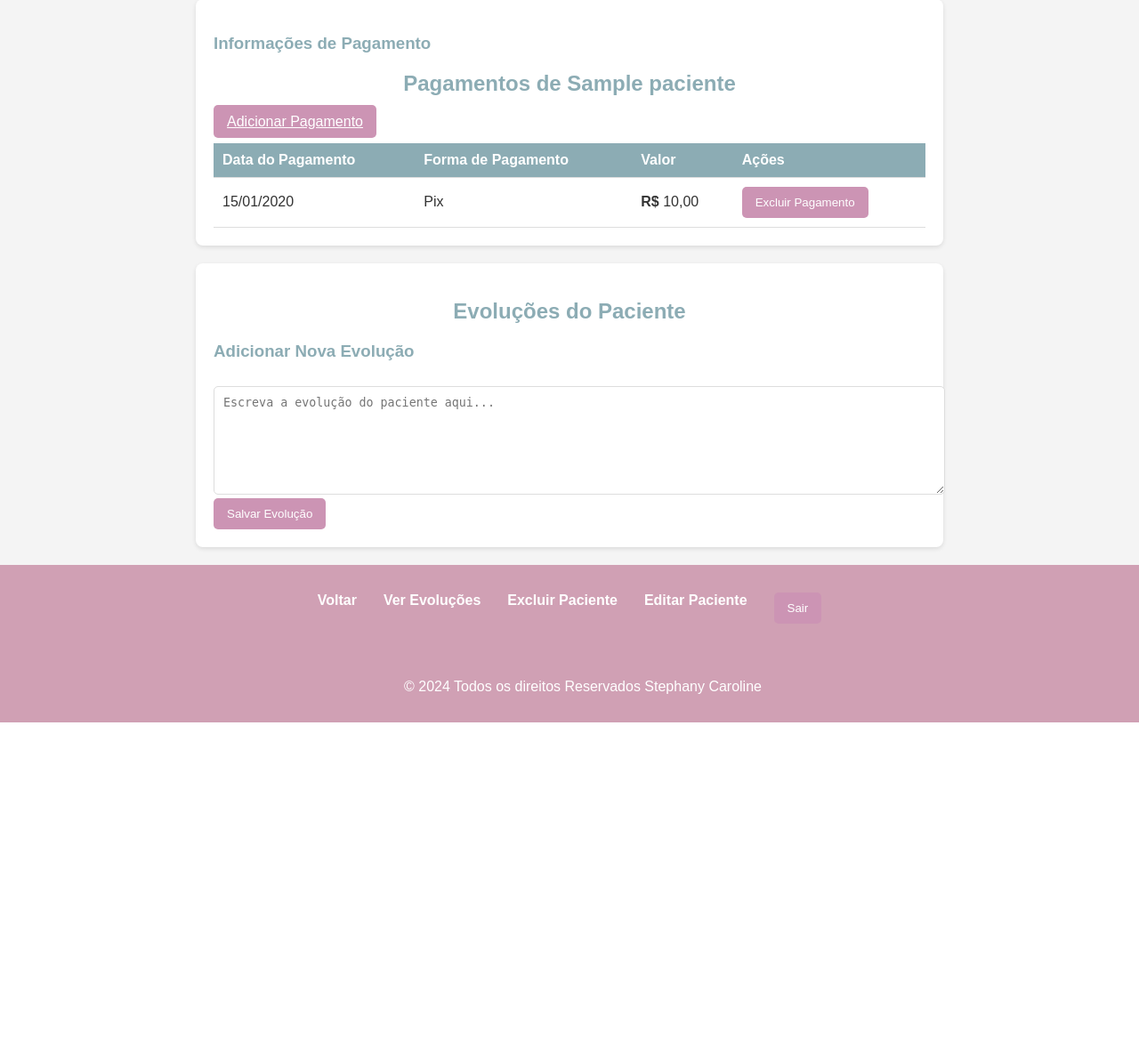
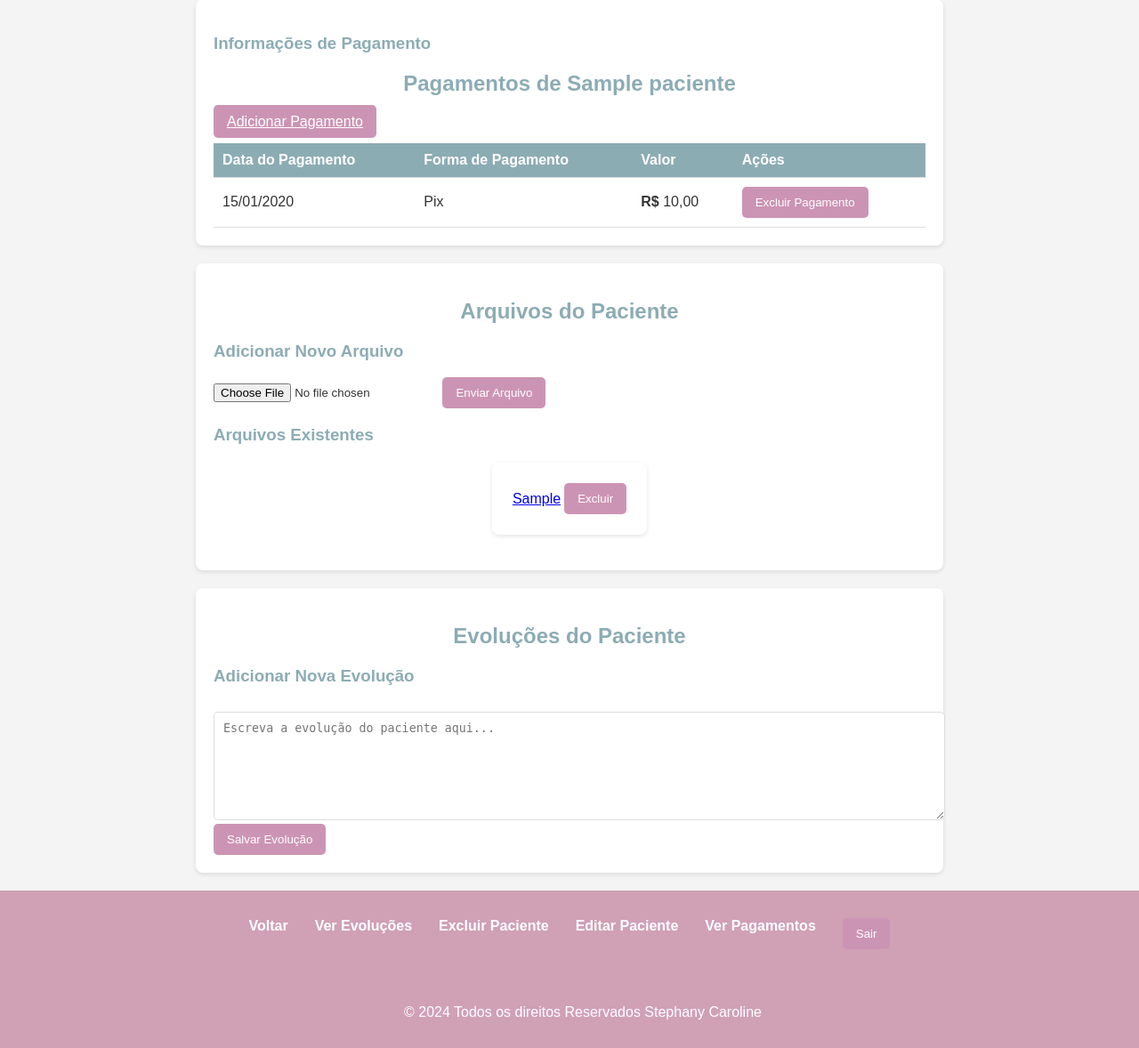
Before and after one commit to julicorlando/sistema_pacientes, a Django app: page /pacientes/pacientes/1/ in a window 1280 px wide. Shown: the part 1206-2384 px from the top of the page at 89% size. Before the commit the page ends 2018 px from the top, so only its background shows below. Run offline with Django 5.2, Linux system fonts and the light colour scheme; a user stored in the database is signed in; tables that the repository leaves empty hold one stand-in row (values such as "Sample post").

Commit message:
finish 1.0

```diff
--- a/pacientes/templates/pacientes/detalhes_paciente.html
+++ b/pacientes/templates/pacientes/detalhes_paciente.html
@@ -111,28 +111,47 @@
         </div>
 
     </section>
-<!--
-    <section class="files-section">
-        <h3>Arquivos</h3>
-        <table class="info-table">
+<!-- Upload de Arquivos -->
+<section class="payment-info">
+    <h2>Arquivos do Paciente</h2>
+
+    <!-- Formulário de Upload -->
+    <div class="pagamento-area">
+        <h3>Adicionar Novo Arquivo</h3>
+        <form action="{% url 'upload_arquivo' paciente.id %}" method="post" enctype="multipart/form-data">
+            {% csrf_token %}
+            <input type="file" name="arquivo" required>
+            <button type="submit" class="btn">Enviar Arquivo</button>
+        </form>
+    </div>
+
+    <!-- Lista de Arquivos -->
+    <h3>Arquivos Existentes</h3>
+    <table class="payment-info">
         <tbody>
             {% for arquivo in paciente.arquivos.all %}
                 <tr>
                     <td>
-                            <a href="{{ arquivo.arquivo.url }}">{{ arquivo.arquivo.name }}</a>
-                            <form action="{% url 'excluir_arquivo' paciente.pk arquivo.pk %}" method="post" style="display:inline;">
+                        <a href="{{ arquivo.arquivo.url }}" target="_blank">{{ arquivo.arquivo.name }}</a>
+                    </td>
+                    <td>
+                        <form action="{% url 'excluir_arquivo' paciente.id arquivo.id %}" method="post" style="display:inline;">
                             {% csrf_token %}
                             <button class="btn" type="submit" onclick="return confirm('Tem certeza que deseja excluir este arquivo?');">Excluir</button>
                         </form>
                     </td>
                 </tr>
             {% empty %}
-                    <tr><td>Nenhum arquivo disponível.</td></tr>
+                <tr>
+                    <td colspan="2">Nenhum arquivo disponível.</td>
+                </tr>
             {% endfor %}
         </tbody>
     </table>
 </section>
--->
+
+
+
     <!-- Evoluções -->
     <section class="evolucao-container">
         <h2>Evoluções do Paciente</h2>
@@ -153,6 +172,7 @@
             <li><a href="{% url 'evolucoes' paciente.id %}">Ver Evoluções</a></li>
             <li><a href="{% url 'excluir_paciente' paciente.id %}">Excluir Paciente</a></li>
             <li><a href="{% url 'editar_paciente' paciente.id %}">Editar Paciente</a></li>
+            <li><a href="{% url 'listar_pagamentos' paciente.id %}">Ver Pagamentos</a></li>
             <li>
                 <form action="{% url 'logout' %}" method="post" style="display: inline;">
                     {% csrf_token %}
--- a/pacientes/templates/pacientes/listar_pacientes.html
+++ b/pacientes/templates/pacientes/listar_pacientes.html
@@ -42,6 +42,7 @@
                 <li><a href="{% url 'detalhes_paciente' paciente.id %}">Ver detalhes</a></li>
                 <li><a href="{% url 'excluir_paciente' paciente.id %}">Excluir</a></li>
                 <li><a href="{% url 'editar_paciente' paciente.id %}">Editar</a></li>
+                <li><a href="{% url 'adicionar_pagamento' paciente.id %}" class="btn btn-primary">Adicionar Pagamento</a></li>
             </ul>
         {% empty %}
             <p class="empty-message">Nenhum paciente cadastrado.</p>
--- a/pacientes/templates/pagamentos/registrar_pagamento.html
+++ b/pacientes/templates/pagamentos/registrar_pagamento.html
@@ -11,7 +11,7 @@
     <!-- Navegação -->
     <nav>
         <ul class="nav-links">
-            <li><a href="{% url 'homepage' %}">Home</a></li>
+            <li><a href="{% url 'index' %}">Home</a></li>
             <li><a href="{% url 'listar_pacientes' %}">Listar Pacientes</a></li>
             <li><a href="{% url 'cadastrar_paciente' %}">Cadastrar Paciente</a></li>
             <li>
--- a/static/css/listar.css
+++ b/static/css/listar.css
@@ -113,6 +113,7 @@ footer {
     max-width: 1000px;
     margin: 20px auto;
     padding: 20px;
+    list-style: none;
     background-color: #ffffff;
     border-radius: 8px;
     box-shadow: 0 4px 12px rgba(0, 0, 0, 0.1);
@@ -124,6 +125,7 @@ footer {
     padding: 15px;
     margin-bottom: 15px;
     border-radius: 8px;
+    list-style: none;
     box-shadow: 0 2px 6px rgba(0, 0, 0, 0.1);
     display: flex;
     justify-content: space-between;
@@ -142,6 +144,7 @@ footer {
     font-weight: bold;
     color: #333;
     margin-right: auto;
+    list-style: none;
 }
 
 /* Links de ação */
```
Also changed, not shown: pacientes/templates/pacientes/upload_arquivo.html (+8 -2 lines), pacientes/templates/pagamentos/listar_pagamentos.html (+4 -9 lines), requirements.txt (added, +68 -0 lines), sistema_pacientes/settings.py (+8 -3 lines), db.sqlite3, 1 other file. Lines whose indentation alone changed are shown as unchanged.
